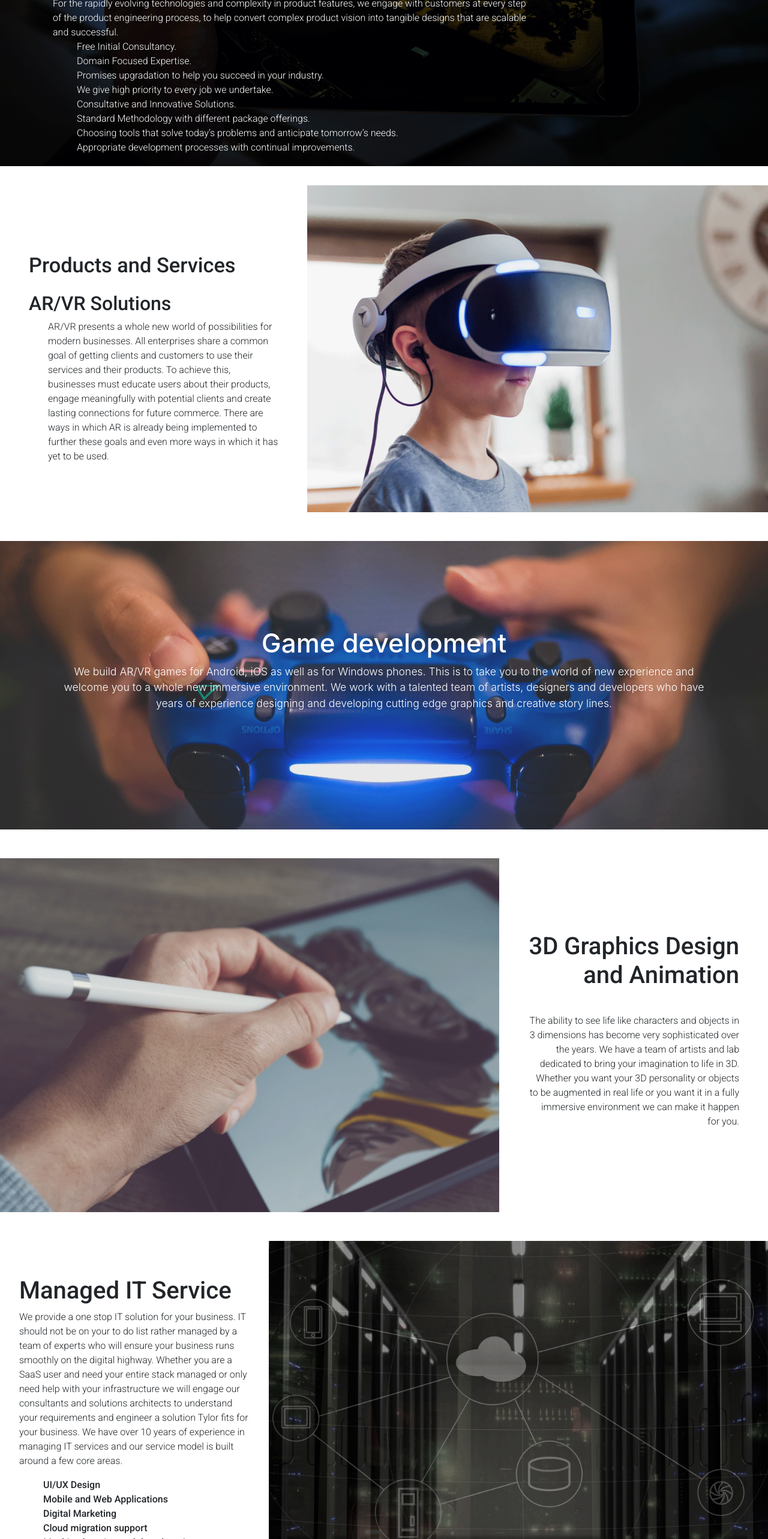
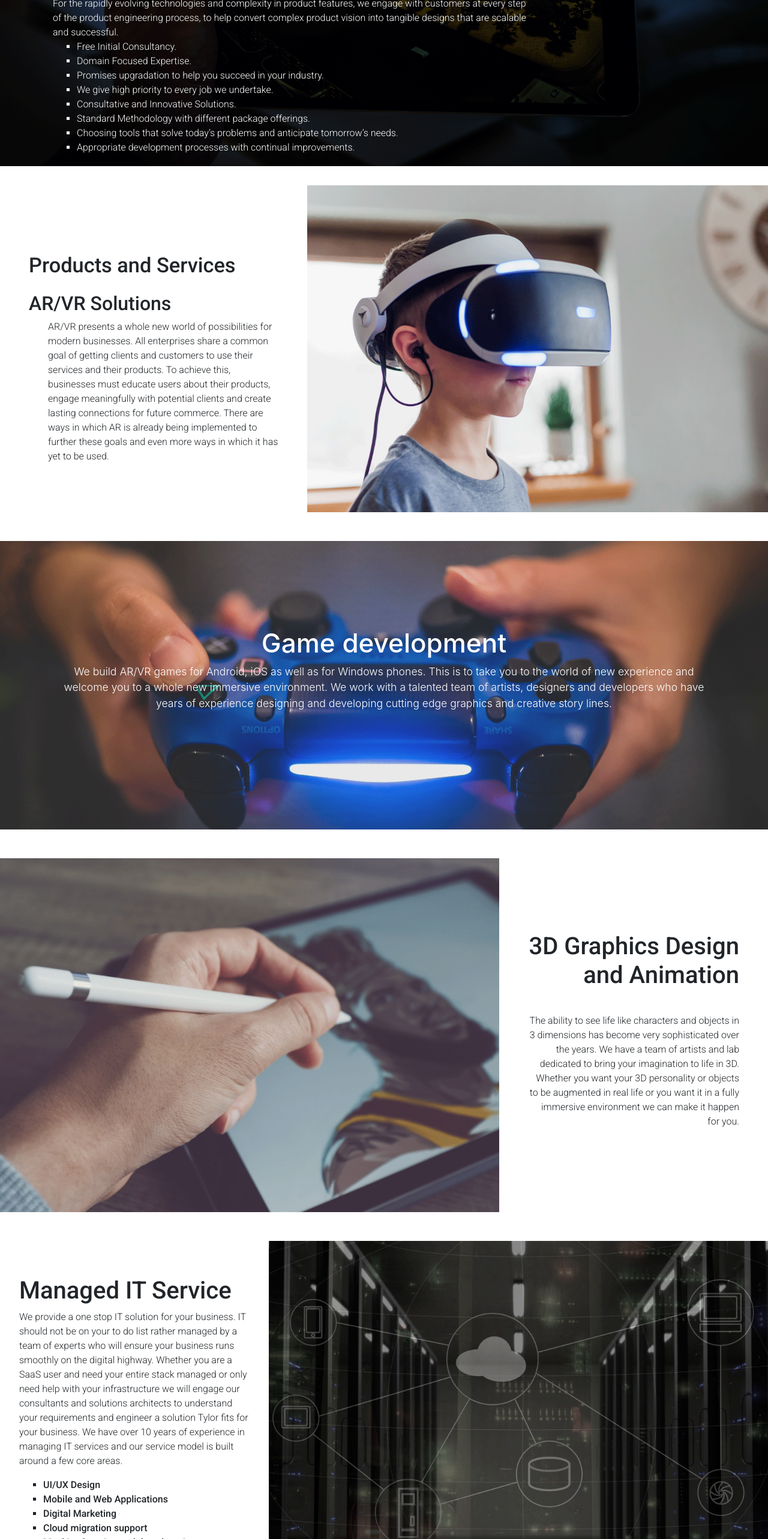
Before and after one commit to Mizan-Primex/resolved-synctella, a React (Create React App) app: page / in a window 1280 px wide. Shown: the part 1801-4367 px from the top of the page at 60% size. Built offline with nearby package versions, Linux system fonts and the light colour scheme.

Commit message:
list style set

```diff
--- a/src/Component/Home/Home.css
+++ b/src/Component/Home/Home.css
@@ -179,7 +179,7 @@
     font-weight: 300;
 }
 .profile ul{
-    list-style: none;
+    list-style: square;
 }
 .profile h1{
     font-size: 200%;
@@ -296,7 +296,7 @@
 }
 .managedIt-txt ul{
     font-size: 100%;
-    list-style: none;
+    list-style: square;
     font-weight: 500;
 }
 .partner{
```
